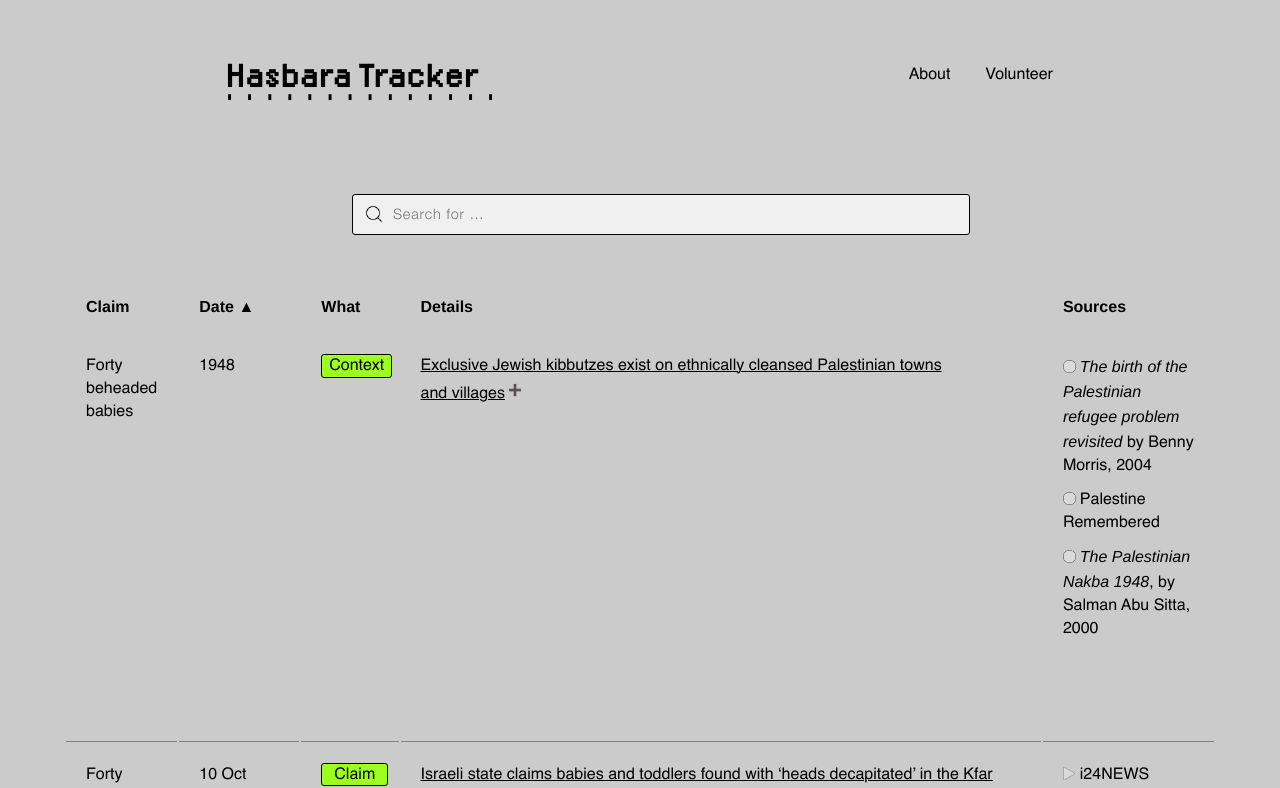
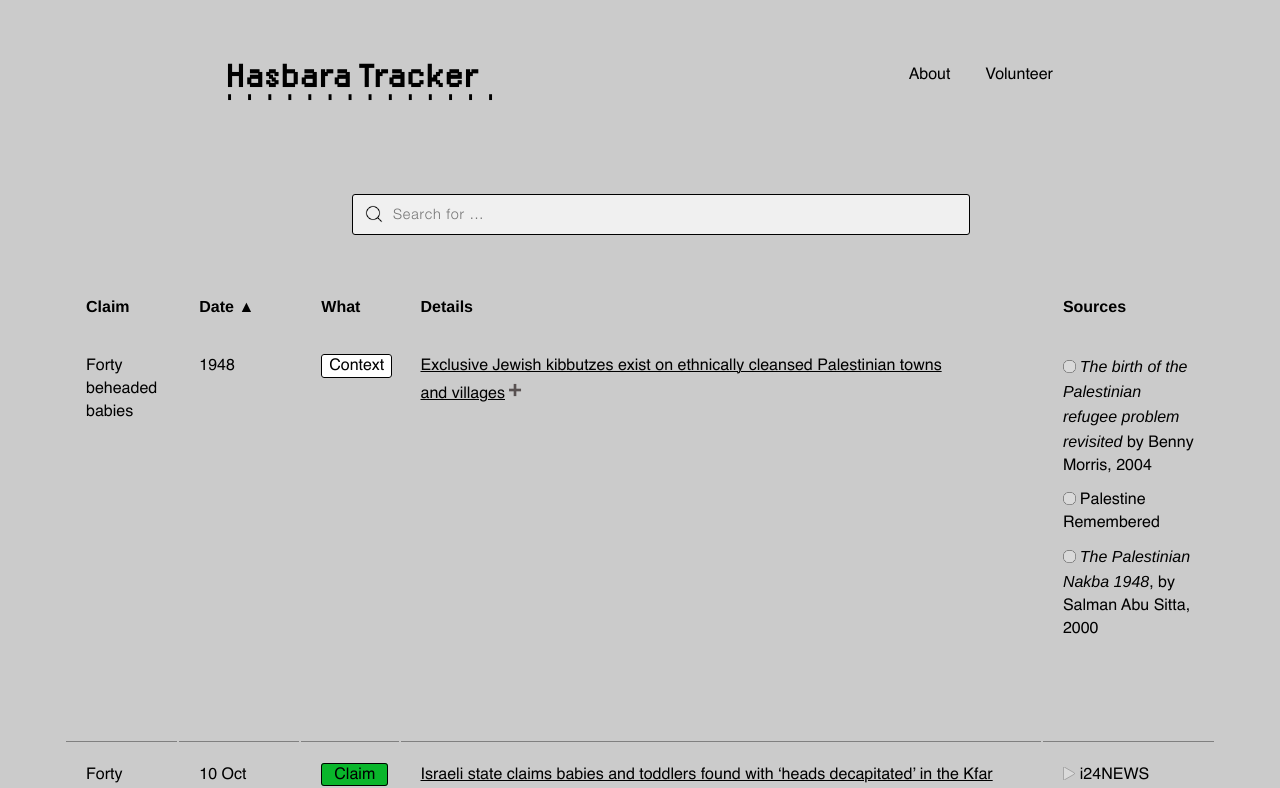
Before and after one commit to tamtzekin/hasbara-tracker, a React (Create React App) app: page /tracker in a window 1280 px wide. Shown: the top 788 px of the page. Built offline with nearby package versions, Linux system fonts and the light colour scheme.

Commit message:
updating tag colours

```diff
--- a/src/components/Tracker.css
+++ b/src/components/Tracker.css
@@ -93,14 +93,14 @@ button {
     border: solid 0.5px;
     padding: 5% 21% 5% 21%;
     border-radius: 3px;
-    background: #9dff20;
+    background: #09B62B;
 }
 
 .context-tag {
     border: solid 0.5px;
     padding: 5% 12% 5% 12%;
     border-radius: 3px;
-    background: #9dff20;
+    background: #ffffff;
 }
 
 .debunk-tag {
```
